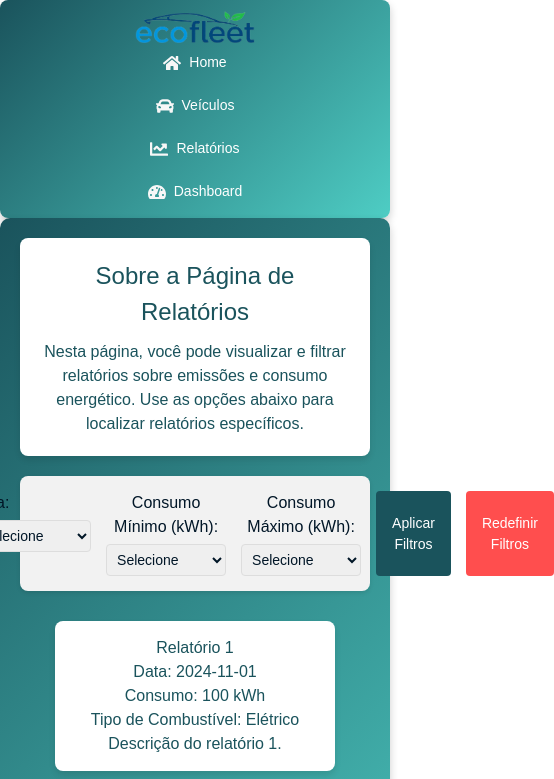
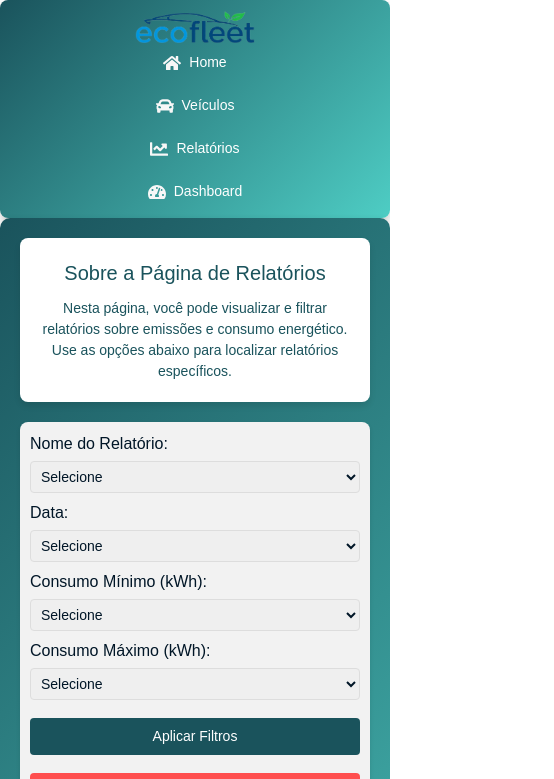
Before and after one commit to Cruz-011/EcoFleet, a Next.js app in the folder ecofleet/: page /reports in a window 390 px wide. Shown: the top 779 px of the page, 554 px wide, since content can reach past the window. Built offline with nearby package versions, Linux system fonts and the light colour scheme.

Commit message:
midia fire da tela de relatorios

```diff
--- a/ecofleet/src/app/reports/Reports.module.css
+++ b/ecofleet/src/app/reports/Reports.module.css
@@ -43,16 +43,19 @@
   justify-content: center;
   gap: 15px;
   margin-bottom: 30px;
+  flex-wrap: wrap;
 }
 
 .filterGroup {
   display: flex;
   flex-direction: column;
   align-items: flex-start;
+  width: 100%;
+  max-width: 200px;
 }
 
 .input {
-    width: 120px;
+  width: 100%;
   padding: 6px;
   border-radius: 4px;
   border: 1px solid #ddd;
@@ -60,7 +63,8 @@
   margin-top: 5px;
 }
 
-  .filterButton {
+.filterButton,
+.resetButton {
   background-color: #1a535c;
   color: #ffffff;
   border: none;
@@ -69,6 +73,7 @@
   cursor: pointer;
   font-size: 14px;
   transition: background-color 0.3s ease, transform 0.3s ease;
+  margin-top: 10px;
 }
 
 .filterButton:hover {
@@ -78,13 +83,6 @@
 
 .resetButton {
   background-color: #ff4e4e;
-    color: #ffffff;
-    border: none;
-    padding: 8px 16px;
-    border-radius: 4px;
-    cursor: pointer;
-    font-size: 14px;
-    transition: background-color 0.3s ease, transform 0.3s ease;
 }
 
 .resetButton:hover {
@@ -119,3 +117,41 @@
   color: #ffffff;
   font-size: 18px;
 }
+
+/* Responsividade */
+@media (max-width: 768px) {
+  .filters {
+    flex-direction: column;
+    align-items: center;
+    gap: 10px;
+  }
+
+  .filterGroup {
+    max-width: 100%;
+  }
+
+  .filterButton,
+  .resetButton {
+    width: 80%;
+  }
+}
+
+@media (max-width: 480px) {
+  .filters {
+    padding: 10px;
+    gap: 8px;
+  }
+
+  .filterButton,
+  .resetButton {
+    width: 100%;
+  }
+
+  .infoCard h2 {
+    font-size: 20px;
+  }
+
+  .infoCard p {
+    font-size: 14px;
+  }
+}
```
Lines whose indentation alone changed are shown as unchanged.
